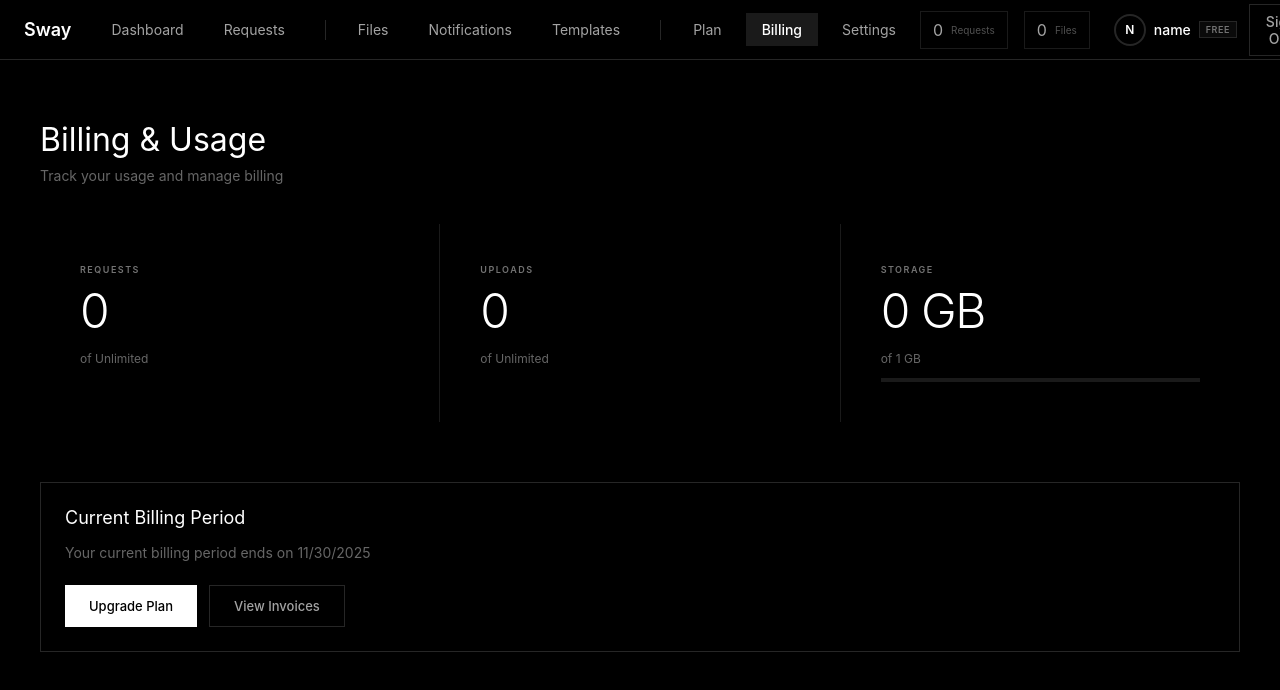
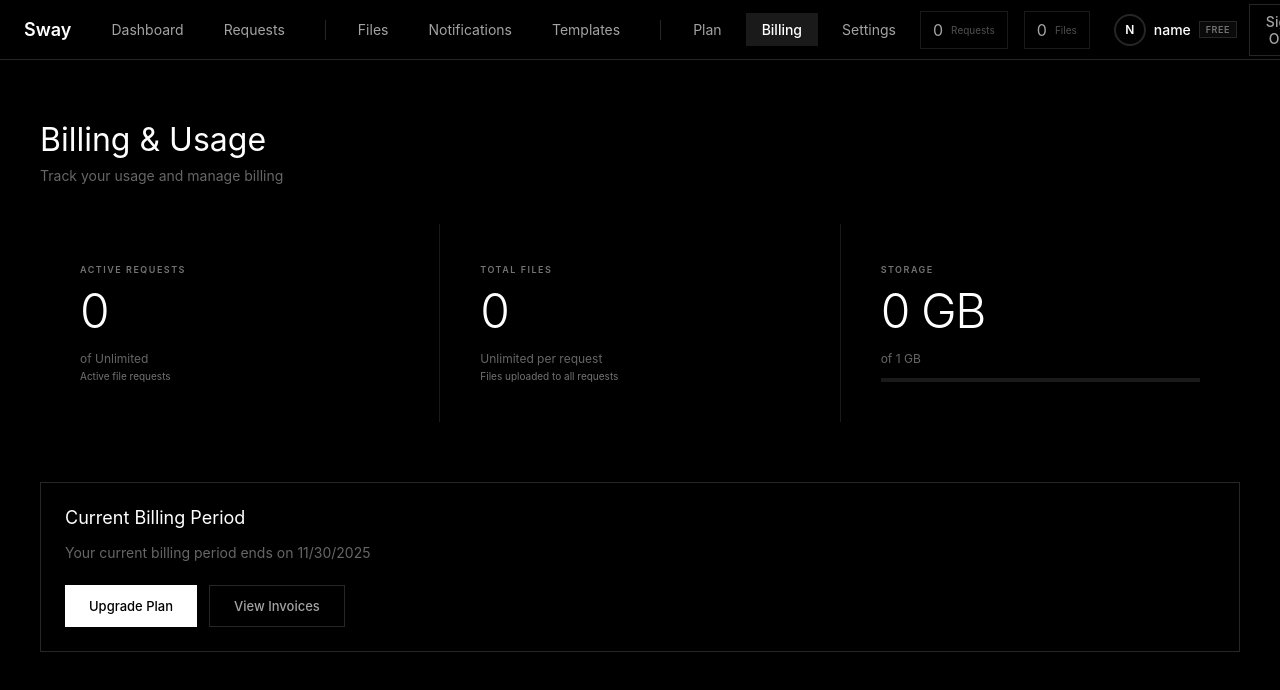
Before and after one commit to sway-dev-gh/sway, a React (Vite) app in the folder web/: page /billing in a window 1280 px wide. Shown: the top 690 px of the page. Built offline with nearby package versions, Linux system fonts and the light colour scheme; no server answers; sample sign-in values are in the browser's storage.

Commit message:
Make Plan and Billing pages clearer - show file retention, better labels, and explanations

```diff
--- a/web/src/pages/Billing.jsx
+++ b/web/src/pages/Billing.jsx
@@ -217,7 +217,7 @@ function Billing() {
                 letterSpacing: '1.5px',
                 fontWeight: theme.weight.semibold
               }}>
-                Requests
+                Active Requests
               </div>
               <div style={{
                 fontSize: '48px',
@@ -231,13 +231,20 @@ function Billing() {
               </div>
               <div style={{
                 fontSize: '12px',
-                color: theme.colors.text.muted
+                color: theme.colors.text.muted,
+                marginBottom: '4px'
               }}>
-                of {usage.limit.requests}
+                of {usage.limit.requests} {typeof usage.limit.requests === 'number' ? 'allowed' : ''}
+              </div>
+              <div style={{
+                fontSize: '10px',
+                color: theme.colors.text.tertiary
+              }}>
+                Active file requests
               </div>
             </div>
 
-            {/* Uploads */}
+            {/* Total Files */}
             <div style={{
               background: theme.colors.bg.page,
               padding: '40px'
@@ -250,7 +257,7 @@ function Billing() {
                 letterSpacing: '1.5px',
                 fontWeight: theme.weight.semibold
               }}>
-                Uploads
+                Total Files
               </div>
               <div style={{
                 fontSize: '48px',
@@ -264,9 +271,16 @@ function Billing() {
               </div>
               <div style={{
                 fontSize: '12px',
-                color: theme.colors.text.muted
+                color: theme.colors.text.muted,
+                marginBottom: '4px'
               }}>
-                of {usage.limit.uploads}
+                {typeof usage.limit.uploads === 'number' ? `${usage.limit.uploads} per request max` : 'Unlimited per request'}
+              </div>
+              <div style={{
+                fontSize: '10px',
+                color: theme.colors.text.tertiary
+              }}>
+                Files uploaded to all requests
               </div>
             </div>
 
--- a/web/src/pages/Plan.jsx
+++ b/web/src/pages/Plan.jsx
@@ -63,10 +63,11 @@ function Plan() {
       name: 'Free',
       price: '$0',
       storage: '1 GB',
+      retention: 'Files kept 30 days',
       features: [
         '1 GB total storage',
         '3 active requests',
-        'Basic file types only',
+        'Basic files (images, PDFs, docs)',
         '10 files per request'
       ]
     },
@@ -76,10 +77,11 @@ function Plan() {
       price: '$5',
       period: '/month',
       storage: '50 GB',
+      retention: 'Files kept forever',
       features: [
         '50 GB total storage',
         '10 active requests',
-        'Limited file types',
+        'More types (+ videos, audio, archives)',
         '100 files per request'
       ]
     },
@@ -89,11 +91,13 @@ function Plan() {
       price: '$19',
       period: '/month',
       storage: '200 GB',
+      retention: 'Files kept forever',
       features: [
         '200 GB total storage',
         'Unlimited requests',
         'All file types',
-        'Unlimited files per request'
+        'Unlimited files per request',
+        'Priority support'
       ]
     }
   ]
@@ -246,7 +250,7 @@ function Plan() {
                     fontSize: '11px',
                     color: theme.colors.text.muted
                   }}>
-                    Keep files indefinitely
+                    {plan.retention}
                   </div>
                 </div>
 
```
